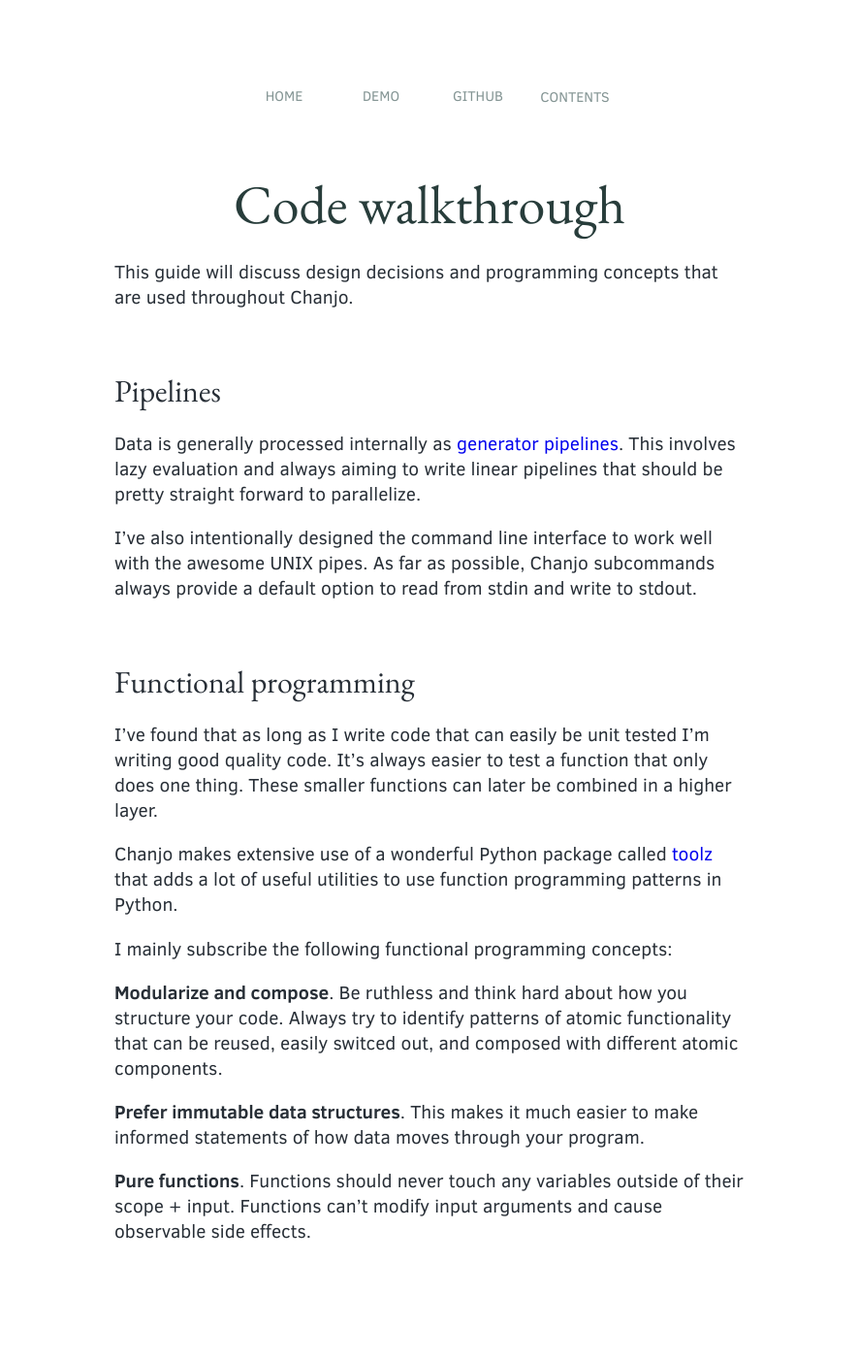
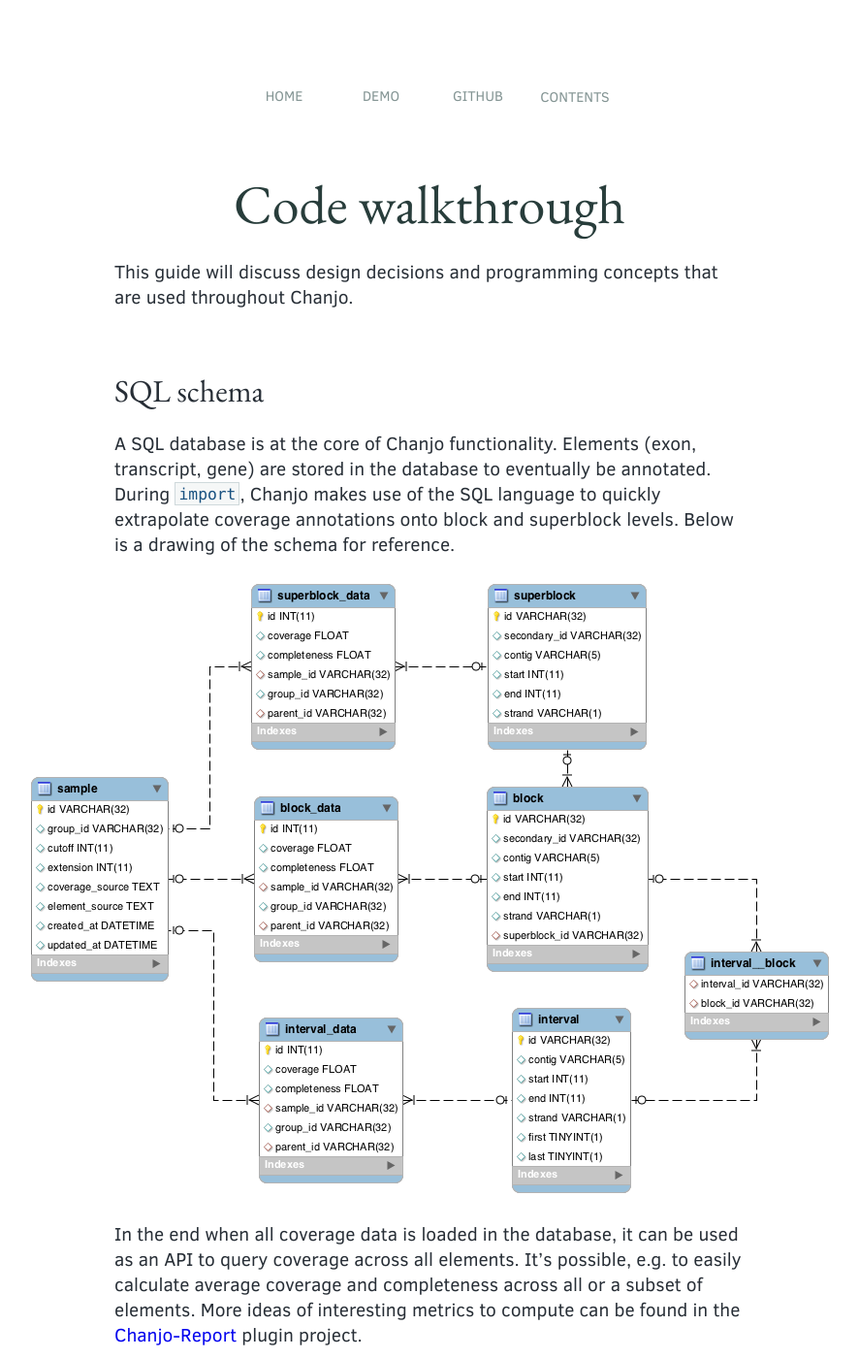
Before and after one commit to Clinical-Genomics/chanjo, a Sphinx documentation site: the page built from docs/code.rst, in a window 1280 px wide and 1400 px high. Shown: the whole window at 97% size, without its empty margins (197-1083 px from the left). Built offline with Sphinx 7.4.7, drawn with Linux system fonts in a browser that asks for light colours.

Commit message:
add SQL schema to docs and fix #115

```diff
--- a/CHANGELOG.rst
+++ b/CHANGELOG.rst
@@ -12,6 +12,10 @@ This document contains all major version changes between Chanjo releases.
 
 2.3.0 (Active Development)
 --------------------------
+
+**Documentation**
+
+- Add SQL schema drawing to "Code walkthrough"
 
 
 2.2.1 (Current stable)
--- a/docs/code.rst
+++ b/docs/code.rst
@@ -1,17 +1,26 @@
 Code walkthrough
-=================
+================
 This guide will discuss design decisions and programming concepts that are used throughout Chanjo.
 
 
+SQL schema
+~~~~~~~~~~
+A SQL database is at the core of Chanjo functionality. Elements (exon, transcript, gene) are stored in the database to eventually be annotated. During ``import``, Chanjo makes use of the SQL language to quickly extrapolate coverage annotations onto block and superblock levels. Below is a drawing of the schema for reference.
+
+.. image:: _static/chanjo-schema.png
+
+In the end when all coverage data is loaded in the database, it can be used as an API to query coverage across all elements. It's possible, e.g. to easily calculate average coverage and completeness across all or a subset of elements. More ideas of interesting metrics to compute can be found in the `Chanjo-Report`_ plugin project.
+
+
 Pipelines
-~~~~~~~~~~~
+~~~~~~~~~
 Data is generally processed internally as `generator pipelines`_. This involves lazy evaluation and always aiming to write linear pipelines that should be pretty straight forward to parallelize.
 
 I've also intentionally designed the command line interface to work well with the awesome UNIX pipes. As far as possible, Chanjo subcommands always provide a default option to read from stdin and write to stdout.
 
 
 Functional programming
-~~~~~~~~~~~~~~~~~~~~~~~
+~~~~~~~~~~~~~~~~~~~~~~
 I've found that as long as I write code that can easily be unit tested I'm writing good quality code. It's always easier to test a function that only does one thing. These smaller functions can later be combined in a higher layer.
 
 Chanjo makes extensive use of a wonderful Python package called toolz_ that adds a lot of useful utilities to use function programming patterns in Python.
@@ -47,3 +56,4 @@ I mainly subscribe the following functional programming concepts:
 
 .. _toolz: http://toolz.readthedocs.org/
 .. _generator pipelines: http://www.dabeaz.com/generators-uk/index.html
+.. _Chanjo-Report: https://github.com/robinandeer/chanjo-report
```
Also changed, not shown: docs/_static/chanjo-schema.png (added), 2 other files.
